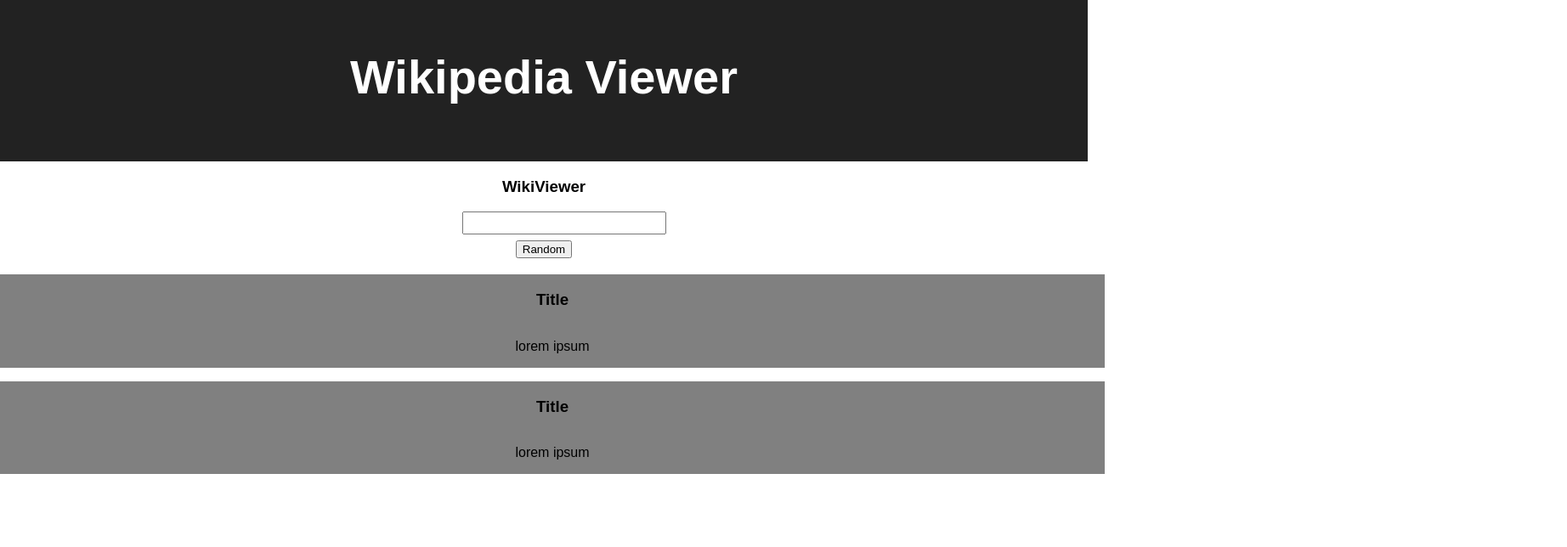
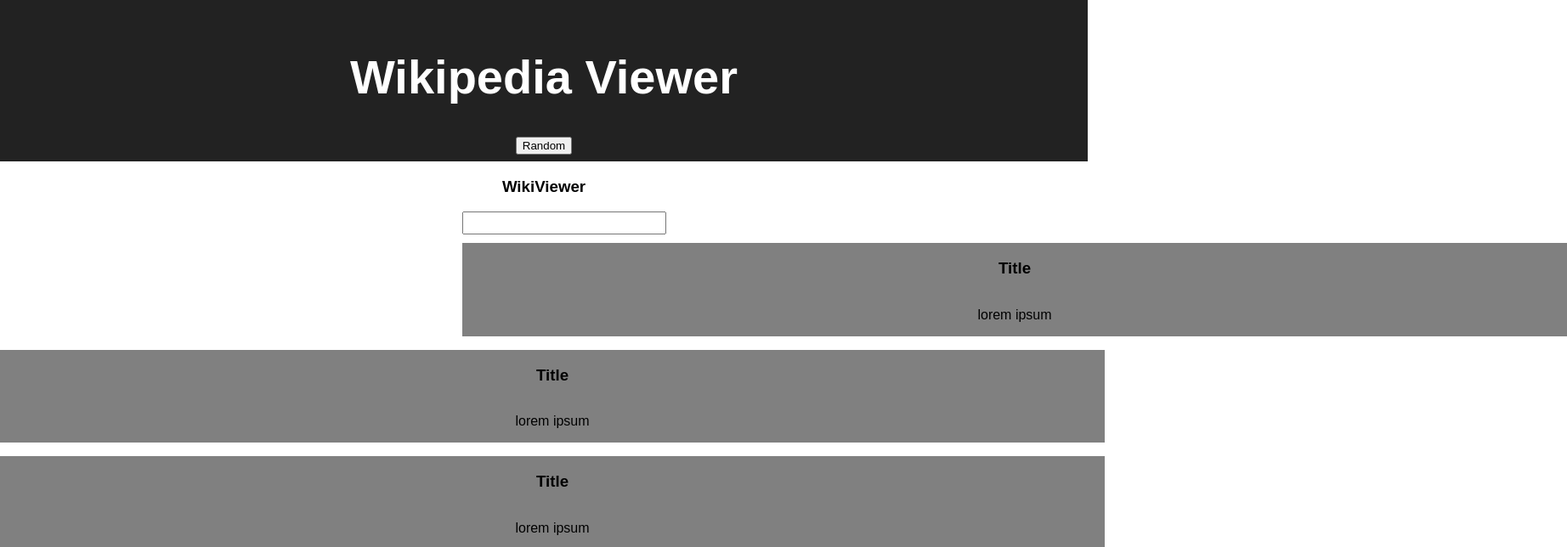
Before and after one commit to JayDJayG/WikipediaViewer, a React (Create React App) app: page / in a window 1280 px wide. Shown: the top 644 px of the page at 85% size, 1844 px wide, since content can reach past the window. Built offline with nearby package versions, Linux system fonts and the light colour scheme; no server answers.

Commit message:
passing objects to the class QueryResolution using props

```diff
--- a/src/App.js
+++ b/src/App.js
@@ -36,9 +36,7 @@
   }
 
   render(){
-  //  if(this.arr)console.log("True");
-
-    //Lo dejaste aqui!!!!!!!!!!!!!!!!!!!!!!!!!!!!!!!!!!!!!!!!!!!!!!!!!
+    const {object} = this.state;
 
     return(
       <div style= {{display : 'inline-block', width: '15%' }}>
@@ -46,6 +44,7 @@
         <input className="App-input"
         type = "text" value = {this.state.search}
         onChange = {this.updateSearch.bind(this)}/>
+        <QueryResolutions wikiobject = {object} />
       </div>
 
     )
@@ -107,7 +106,7 @@
   render(){
     return(
     <div>
-    <button style = {{top : "7px" , position : "relative"}} onClick={this.handleButtonClick.bind(this)}>
+    <button style = {{top : "1px" , position : "relative", color: "white", color: "black"}} onClick={this.handleButtonClick.bind(this)}>
           Random
         </button>
     </div>
@@ -121,10 +120,13 @@
       <div className="App">
         <header className="App-header">
           <h1 className="App-title">Wikipedia Viewer</h1>
+          <Random/>
         </header>
+
         <div>
+
           <SearchBox/>
-          <Random/>
+
           <p></p>
           <QueryResolutions/>
           <p></p>
```
